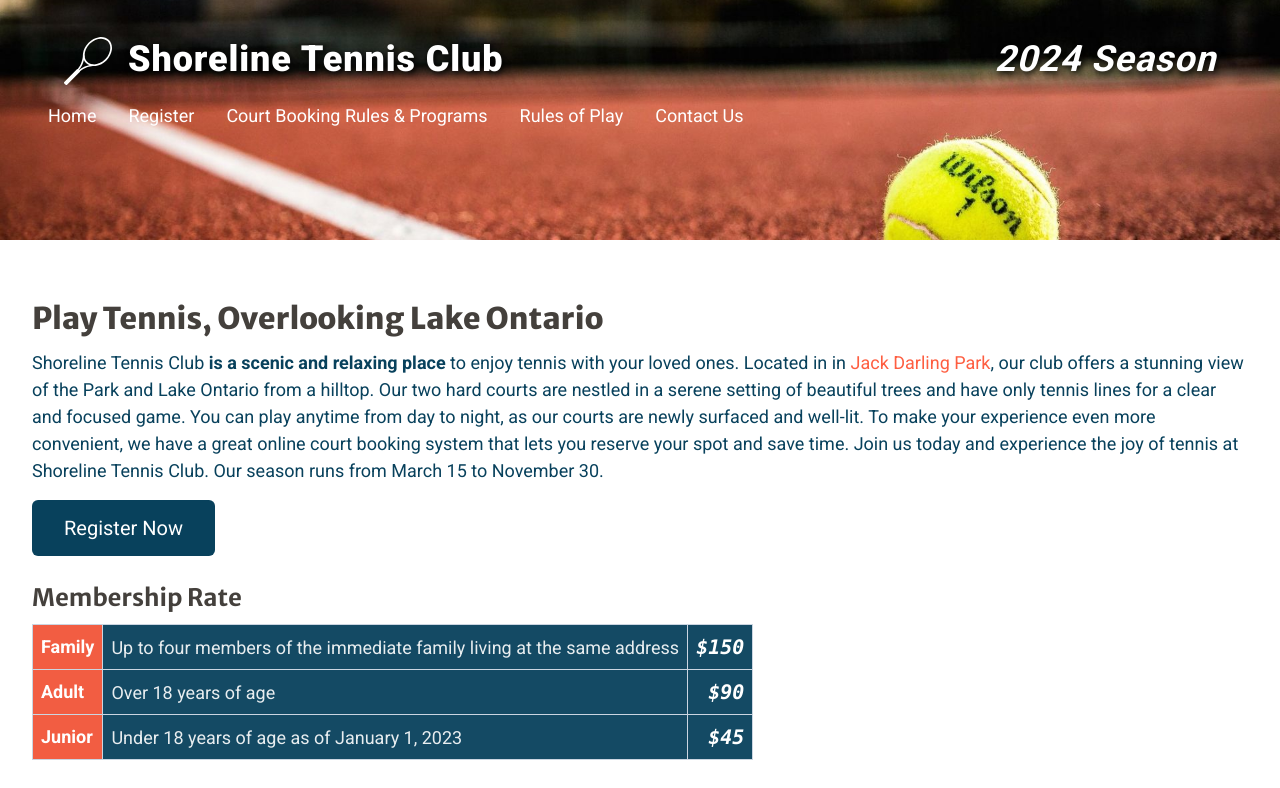
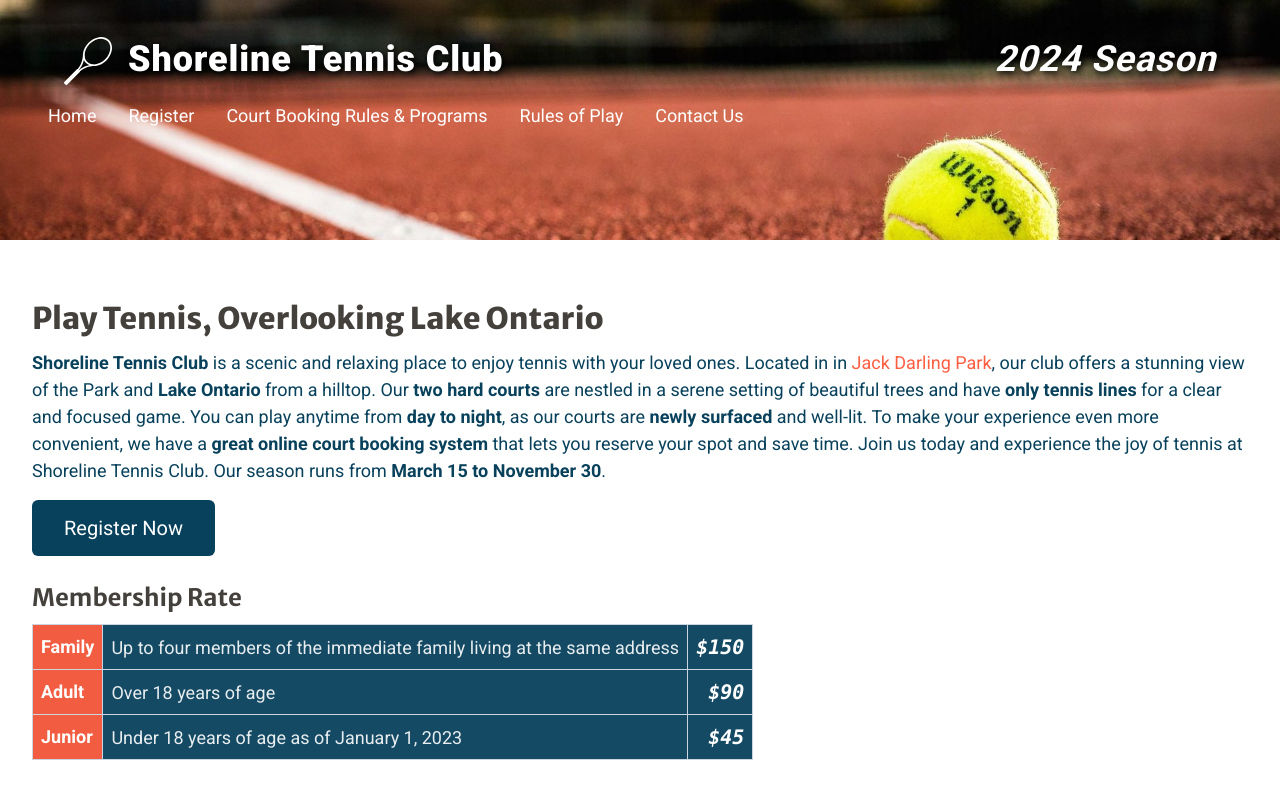
Before and after one commit to jpaas/www.shorelinetennisclub.com, a Next.js app: page / in a window 1280 px wide. Shown: the top 788 px of the page. Built offline with nearby package versions, Linux system fonts and the light colour scheme.

Commit message:
fortune favors the bold

```diff
--- a/src/app/page.tsx
+++ b/src/app/page.tsx
@@ -44,17 +44,19 @@ export default function Home() {
         <section>
           <h1>Play Tennis, Overlooking Lake Ontario</h1>
           <p>
-            Shoreline Tennis Club <span className="font-bold">is a scenic and relaxing place</span> to enjoy tennis with
+            <span className="font-bold">Shoreline Tennis Club</span> is a scenic and relaxing place to enjoy tennis with
             your loved ones. Located in in&nbsp;
             <Link href="http://www.jackdarling.com/map.php" rel="noreferrer" target="_blank">
               Jack Darling Park
             </Link>
-            , our club offers a stunning view of the Park and Lake Ontario from a hilltop. Our two hard courts are
-            nestled in a serene setting of beautiful trees and have only tennis lines for a clear and focused game. You
-            can play anytime from day to night, as our courts are newly surfaced and well-lit. To make your experience
-            even more convenient, we have a great online court booking system that lets you reserve your spot and save
-            time. Join us today and experience the joy of tennis at Shoreline Tennis Club. Our season runs from March 15
-            to November 30.
+            , our club offers a stunning view of the Park and <span className="font-bold">Lake Ontario</span> from a
+            hilltop. Our <span className="font-bold">two hard courts</span> are nestled in a serene setting of beautiful
+            trees and have <span className="font-bold">only tennis lines</span> for a clear and focused game. You can
+            play anytime from <span className="font-bold">day to night</span>, as our courts are{" "}
+            <span className="font-bold">newly surfaced</span> and well-lit. To make your experience even more
+            convenient, we have a <span className="font-bold">great online court booking system</span> that lets you
+            reserve your spot and save time. Join us today and experience the joy of tennis at Shoreline Tennis Club.
+            Our season runs from <span className="font-bold">March 15 to November 30</span>.
           </p>
           <Link
             className={cn([buttonVariants({ size: "xl" }), "mt-4"])}
```
